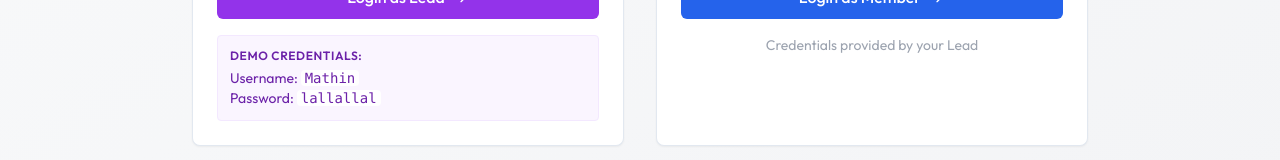
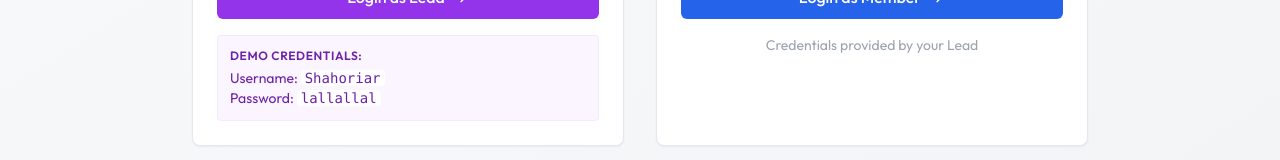
Before and after one commit to aakmal101/docufieds, a Next.js app: page /dashboard/support in a window 1280 px wide. Shown: the part 567-727 px from the top of the page. Built offline with nearby package versions, Linux system fonts and the light colour scheme.

Commit message:
Fix: Update landing page demo credentials to correct Admin user (Shahoriar)

```diff
--- a/src/app/dashboard/support/page.tsx
+++ b/src/app/dashboard/support/page.tsx
@@ -63,7 +63,7 @@ export default function SupportPortalLanding() {
                                     </Link>
                                     <div className="mt-4 p-3 bg-purple-50 rounded text-sm text-purple-800 text-left border border-purple-100">
                                         <p className="font-semibold text-xs uppercase tracking-wider mb-1">Demo Credentials:</p>
-                                        <p>Username: <span className="font-mono bg-white px-1 rounded">Mathin</span></p>
+                                        <p>Username: <span className="font-mono bg-white px-1 rounded">Shahoriar</span></p>
                                         <p>Password: <span className="font-mono bg-white px-1 rounded">lallallal</span></p>
                                     </div>
                                 </div>
```
